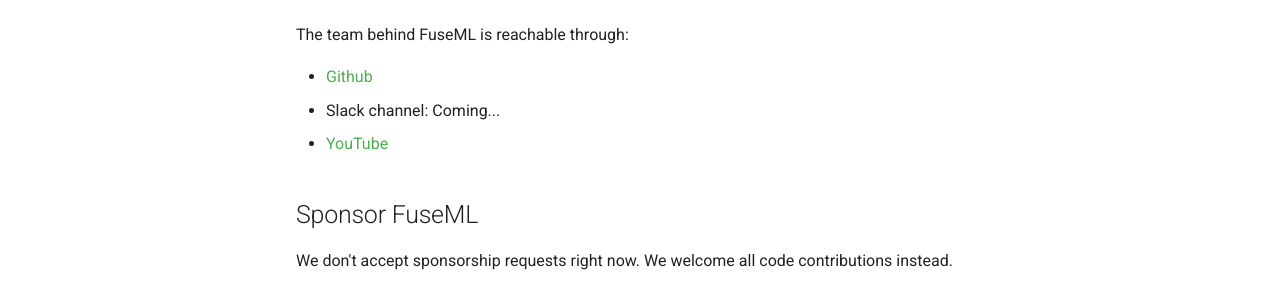
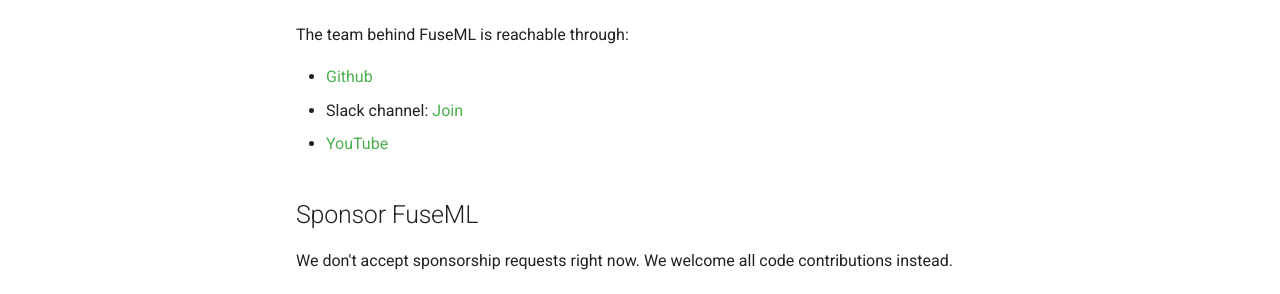
Before and after one commit to fuseml/docs, an MkDocs documentation site: the page built from docs/index.md, in a window 1280 px wide and 900 px high, scrolled down 1203 px. Shown: the part 538-832 px from the top of the window. Built offline with MkDocs 1.6.1 and Material for MkDocs 9.7.7, drawn with Linux system fonts in a browser that asks for light colours; comment, search, counter and statistics services are not loaded.

Commit message:
Slack join link
Added Slack join link

```diff
--- a/docs/index.md
+++ b/docs/index.md
@@ -36,7 +36,7 @@
 The team behind FuseML is reachable through:
 
 - [Github](https://github.com/fuseml)
-- Slack channel: Coming...
+- Slack channel: [Join](https://join.slack.com/t/fuseml/shared_invite/zt-rcs6kepe-rGrMzlj0hrRlalcahWzoWg)
 - [YouTube](https://www.youtube.com/channel/UCQLoLTikJDDMXvywWd27FBg)
 
 ## Sponsor FuseML
```
